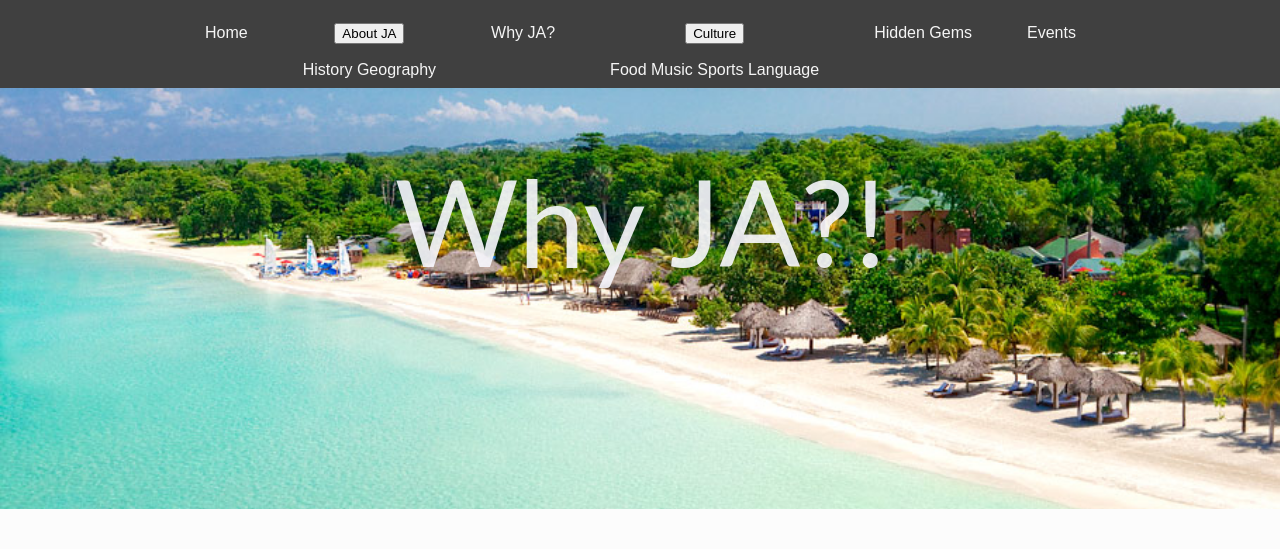
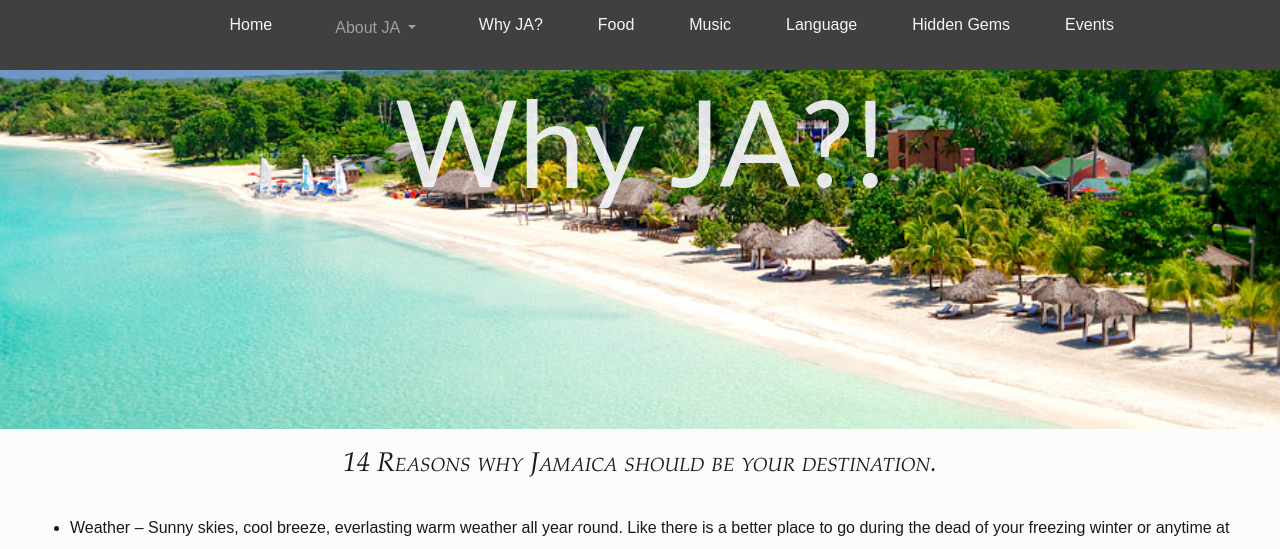
Before and after one commit to tae7612/JamaicaWebsite, a PHP site: page /WhyJA.php in a window 1280 px wide. Shown: the top 549 px of the page. Run offline with PHP 8.4, Linux system fonts and the light colour scheme.

Commit message:
Made nav bar mobile friendly

```diff
--- a/assets/inc/header.php
+++ b/assets/inc/header.php
@@ -3,35 +3,89 @@
 <head>
 	<meta charset=utf-8 />
 	<title><?php echo $page;?></title>
+
+    <link rel="stylesheet" href="https://stackpath.bootstrapcdn.com/bootstrap/4.3.1/css/bootstrap.min.css" integrity="sha384-ggOyR0iXCbMQv3Xipma34MD+dH/1fQ784/j6cY/iJTQUOhcWr7x9JvoRxT2MZw1T" crossorigin="anonymous">
+
+    <script src="https://code.jquery.com/jquery-3.3.1.slim.min.js" integrity="sha384-q8i/X+965DzO0rT7abK41JStQIAqVgRVzpbzo5smXKp4YfRvH+8abtTE1Pi6jizo" crossorigin="anonymous"></script>
+    <script src="https://cdnjs.cloudflare.com/ajax/libs/popper.js/1.14.7/umd/popper.min.js" integrity="sha384-UO2eT0CpHqdSJQ6hJty5KVphtPhzWj9WO1clHTMGa3JDZwrnQq4sF86dIHNDz0W1" crossorigin="anonymous"></script>
+    <script src="https://stackpath.bootstrapcdn.com/bootstrap/4.3.1/js/bootstrap.min.js" integrity="sha384-JjSmVgyd0p3pXB1rRibZUAYoIIy6OrQ6VrjIEaFf/nJGzIxFDsf4x0xIM+B07jRM" crossorigin="anonymous"></script>
+
+	<script src = "<?php echo $path; ?>assets/javascript/final.js"> </script>
     <link rel ="stylesheet" type ="text/css" href ="assets/style.css">
+
     <meta name="viewport" content="width=device-width, initial-scale=1">
-	<script src = "<?php echo $path; ?>assets/javascript/final.js"> </script>
 </head>
 <body>
-		<label for="show-menu" class="show-menu">Menu</label>
-		<input type="checkbox" id="show-menu" role="button">
-	<nav>
-		<ul>
-			<li> <a href = "index.php"> Home </a> </li>
-			<li class = "dropbox">
-				<button class = "dropbtn"> About JA </button>
-				<div class = "dropbox-content">
-					<a href ="National_H.php"> History</a>
-					<a href ="geography.php"> Geography</a>
+
+<!--	<nav>-->
+<!--		<ul>-->
+<!--			<li> <a href = "index.php"> Home </a> </li>-->
+<!--			<li class = "dropbox">-->
+<!--				<button class = "dropbtn"> About JA </button>-->
+<!--				<div class = "dropbox-content">-->
+<!--					<a href ="National_H.php"> History</a>-->
+<!--					<a href ="geography.php"> Geography</a>-->
+<!--				</div>-->
+<!--			</li>-->
+<!--			<li> <a href = "WhyJA.php">Why JA? </a> </li>-->
+<!--			<li class = "dropbox">-->
+<!--				<button class = "dropbtn"> Culture</button>-->
+<!--				<div class = "dropbox-content">-->
+<!--					<a href ="food.php"> Food</a>-->
+<!--					<a href ="music.php"> Music</a>-->
+<!--					<a href ="sport.php"> Sports</a>-->
+<!--					<a href ="language.php"> Language</a>-->
+<!--				</div>-->
+<!--			</li>-->
+<!--			<li> <a href = "hidden.php">Hidden Gems </a> </li>-->
+<!--			<li> <a href = " event.php">Events </a> </li>-->
+<!--		</ul>-->
+<!--    </nav>-->
+
+
+    <nav class="navbar navbar-expand-lg navbar-dark fixed-top">
+
+        <button class="navbar-toggler" type="button" data-toggle="collapse" data-target="#navbarSupportedContent" aria-controls="navbarSupportedContent" aria-expanded="false" aria-label="Toggle navigation">
+            <span class="navbar-toggler-icon"></span>
+        </button>
+
+        <div class="collapse navbar-collapse" id="navbarSupportedContent">
+            <ul class="navbar-nav ml-auto">
+                <li class="nav-item">
+                    <a href = "index.php"> Home </a>
+                </li>
+                <li class="nav-item dropdown">
+                    <a class="nav-link dropdown-toggle" href="#" id="navbarDropdownAboutJA" role="button" data-toggle="dropdown" aria-haspopup="true" aria-expanded="false">
+                        About JA
+                    </a>
+                    <div class="dropdown-menu" aria-labelledby="navbarDropdownAboutJA">
+                        <a class="dropdown-item" href ="National_H.php"> History</a>
+                        <a class="dropdown-item" href ="geography.php"> Geography</a>
                     </div>
                 </li>
-			<li> <a href = "WhyJA.php">Why JA? </a> </li>
-			<li class = "dropbox">
-				<button class = "dropbtn"> Culture</button>
-				<div class = "dropbox-content">
+                <li class="nav-item ">
+                    <a href = "WhyJA.php">Why JA? </a>
+                </li>
+                <li class="nav-item">
                     <a href ="food.php"> Food</a>
+                </li>
+                <li class="nav-item">
                     <a href ="music.php"> Music</a>
-					<a href ="sport.php"> Sports</a>
+                </li>
+
+                <li class="nav-item">
                     <a href ="language.php"> Language</a>
+                </li>
+
+                <li class="nav-item">
+                    <a href = "hidden.php">Hidden Gems </a>
+                </li>
+
+                <li class="nav-item">
+                    <a href = " event.php">Events </a>
+                </li>
+
+            </ul>
         </div>
-			</li>
-			<li> <a href = "hidden.php">Hidden Gems </a> </li>
-			<li> <a href = " event.php">Events </a> </li>
-		</ul>
 
     </nav>
```
Lines whose indentation alone changed are shown as unchanged.
